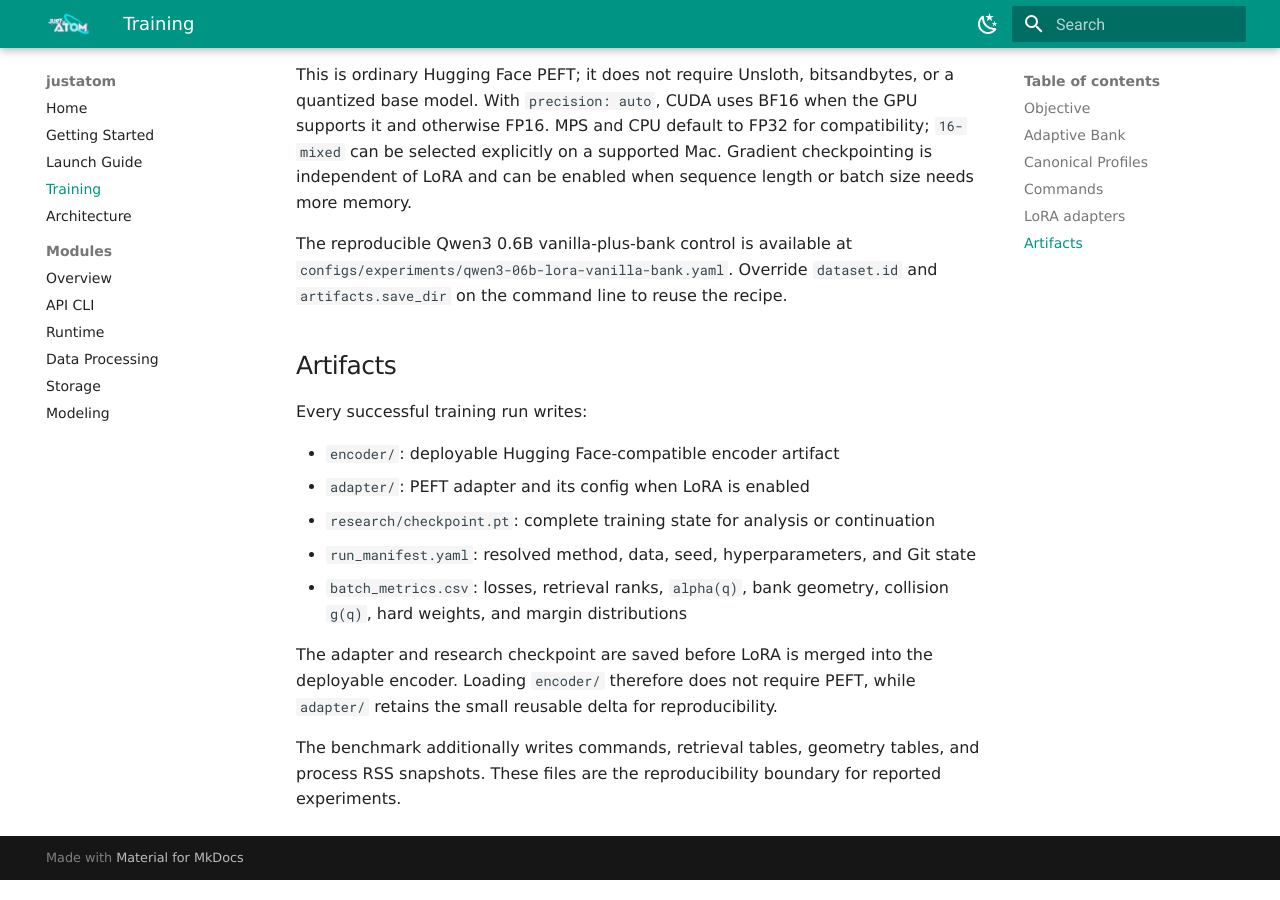
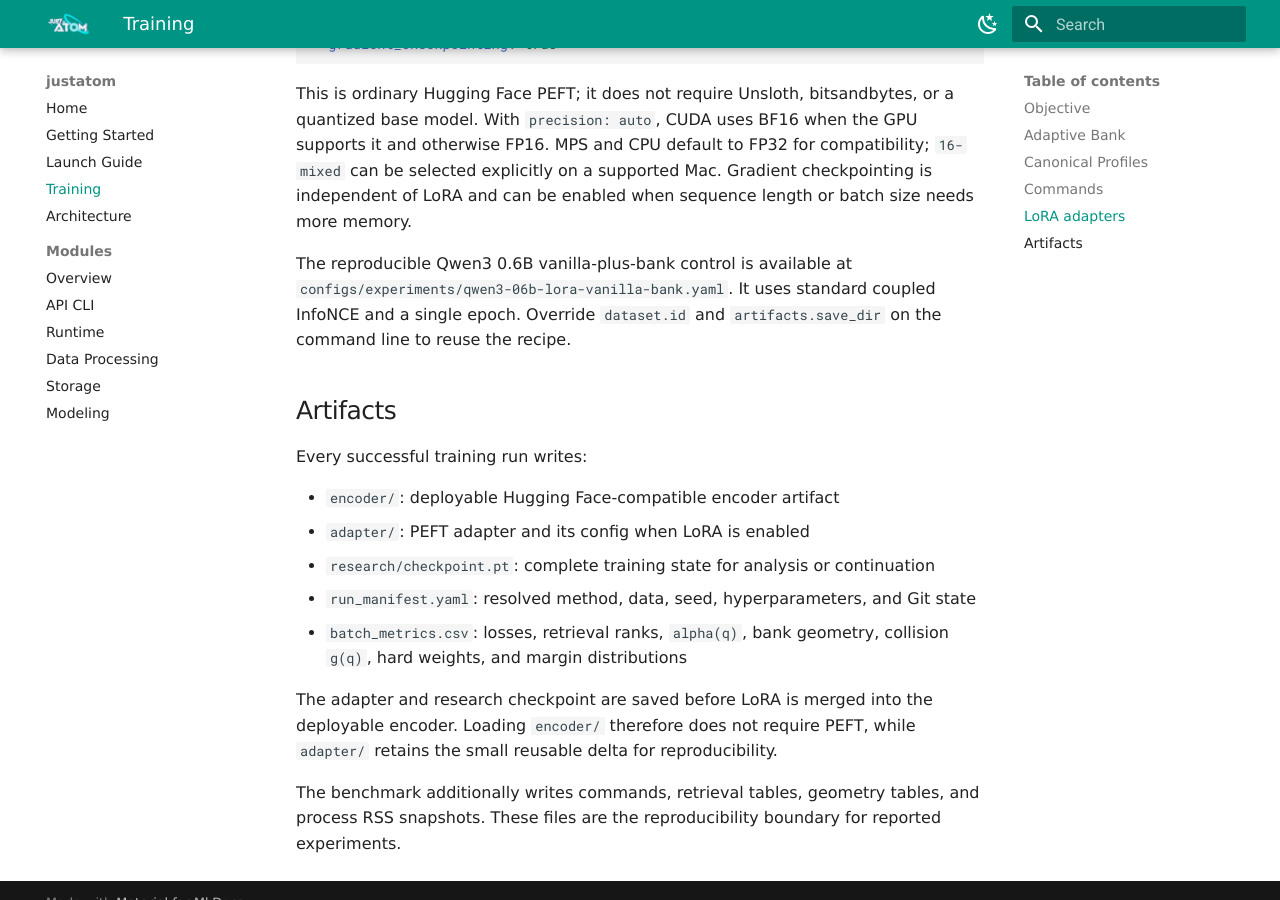
Before and after one commit to atomicai/justatom, an MkDocs documentation site: the page built from docs/training.md, in a window 1280 px wide and 900 px high, scrolled down 3662 px. Built offline with MkDocs 1.6.1 and Material for MkDocs 9.7.7, drawn with Linux system fonts in a browser that asks for light colours; some of the changed text lies outside the part shown.

Commit message:
tune(training): select one-epoch InfoNCE bank recipe

```diff
--- a/docs/training.md
+++ b/docs/training.md
@@ -180,8 +181,9 @@ checkpointing is independent of LoRA and can be enabled when sequence length
 or batch size needs more memory.
 
 The reproducible Qwen3 0.6B vanilla-plus-bank control is available at
-`configs/experiments/qwen3-06b-lora-vanilla-bank.yaml`. Override `dataset.id`
-and `artifacts.save_dir` on the command line to reuse the recipe.
+`configs/experiments/qwen3-06b-lora-vanilla-bank.yaml`. It uses standard
+coupled InfoNCE and a single epoch. Override `dataset.id` and
+`artifacts.save_dir` on the command line to reuse the recipe.
 
 ## Artifacts
 
```
Also changed, not shown: other parts of docs/training.md (+1 -0 lines), 2 other files.
